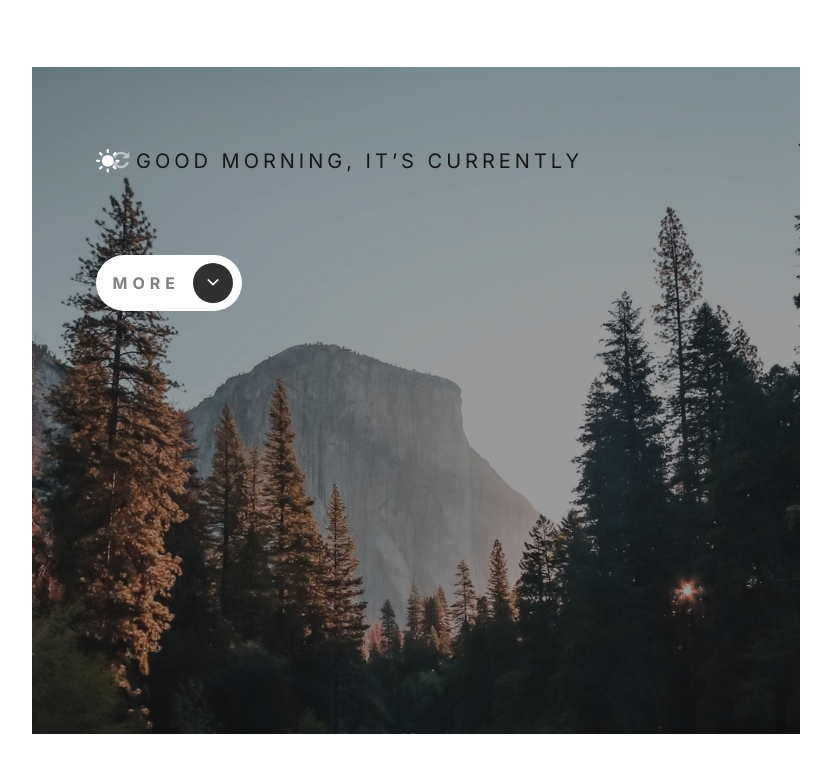
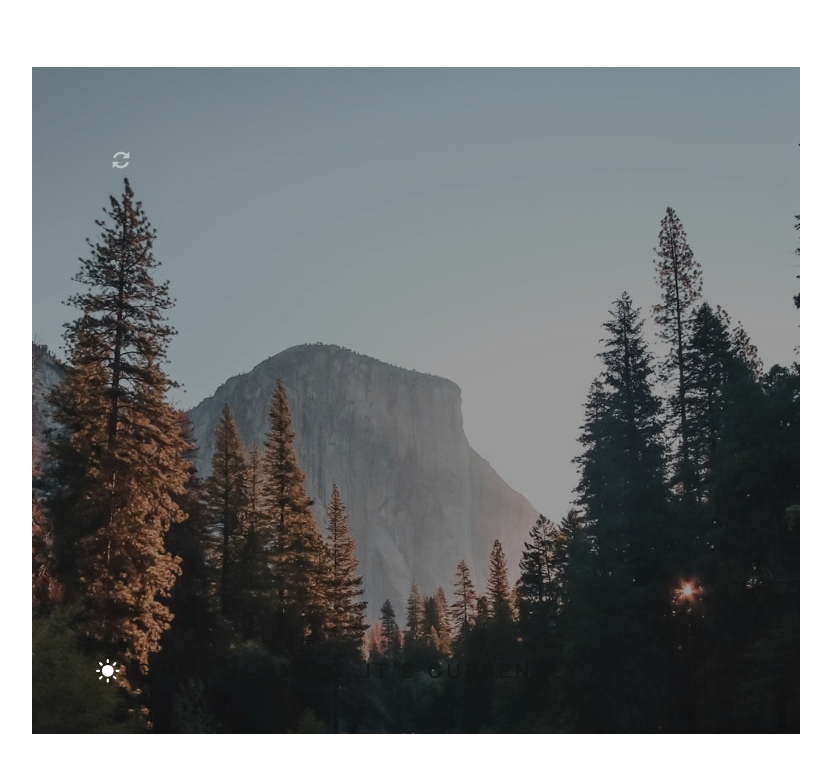
Before and after one commit to shaversj/clock-app, a Next.js app: page / in a window 1280 px wide. Shown: the top 772 px of the page, without its empty margins (224-1055 px from the left). Built offline with nearby package versions, Linux system fonts and the light colour scheme; no server answers.

Commit message:
Fix layout issues

```diff
--- a/src/components/ClockContainer.tsx
+++ b/src/components/ClockContainer.tsx
@@ -59,8 +59,6 @@ export default function ClockContainer() {
       <div className="relative px-[26px] md:px-[64px] lg:px-[165px]">
         <QuoteSection menuState={menuState} />
       </div>
-
-      {/*<SubMenuSection menuState={menuState} data={timeData} />*/}
     </div>
   );
 }
--- a/src/components/SubMenuSection.tsx
+++ b/src/components/SubMenuSection.tsx
@@ -1,11 +1,10 @@
 import type { MenuState } from "@/types/types";
-import type { WorldTimeAPIResponse } from "@/types/types";
 
 const subMenuVarients = {
-  base: "bg-white/50 backdrop-blur-xl",
-  initial: "lg:mt-[233px] translate-y-[65px] translate-y-[70px]",
-  menuOpen: "translate-y-[33px] md:-translate-y-[-14px] lg:-translate-y-[35px] transition-all duration-1000",
-  menuClosed: "mt-[233px] md:translate-y-[101px] translate-y-[70px] transition-all duration-1000",
+  base: "absolute bg-white/50 backdrop-blur-xl -mx-[26px] pr-[20px] md:-mx-[64px] md:pr-[100px] lg:-mx-[165px] lg:pr-[380px]",
+  initial: "md:mt-[825px] mt-[650px] translate-y-[500px]",
+  menuOpen: "translate-y-[305px] md:translate-y-[550px] lg:translate-y-[458px] transition-all duration-1000",
+  menuClosed: "mt-[650px] md:translate-y-[175px] translate-y-[70px] lg:translate-y-[500px] transition-all duration-1000",
 };
 
 type SubMenuContainerProps = {
--- a/src/components/TimeDisplaySection.tsx
+++ b/src/components/TimeDisplaySection.tsx
@@ -4,12 +4,13 @@ import type { MenuState } from "@/types/types";
 import SunIcon from "@/components/icons/SunIcon";
 import ArrowDownIcon from "@/components/icons/ArrowDownIcon";
 import ArrowUpIcon from "@/components/icons/ArrowUpIcon";
+import SubMenuSection from "@/components/SubMenuSection";
 
 const timeVarients = {
   base: "flex flex-col md:flex-col md:justify-start lg:flex-row lg:items-end lg:justify-between",
-  initial: "absolute lg:pt-[358px]",
-  menuOpen: "absolute -translate-y-[5px] md:-translate-y-[50px] lg:-translate-y-[0px] transition-all duration-1000",
-  menuClosed: "absolute lg:pt-[358px] translate-y-[0px] transition-all duration-1000",
+  initial: "absolute pt-[323px] md:pt-[510px] lg:pt-[358px]",
+  menuOpen: "absolute translate-y-[75px] md:-translate-y-[50px] lg:-translate-y-[0px] transition-all duration-1000",
+  menuClosed: "absolute pt-[323px] md:pt-[510px] lg:pt-[358px] translate-y-[0px] transition-all duration-1000",
 };
 
 function getShortTimeZone(timeZone: string): string {
@@ -83,6 +84,8 @@ export default function TimeDisplaySection({ menuState, timeData, locationData,
           {menuState === "initial" || menuState === "menuClosed" ? <ArrowDownIcon /> : <ArrowUpIcon />}
         </button>
       </div>
+
+      <SubMenuSection menuState={menuState} data={timeData} />
     </div>
   );
 }
```
